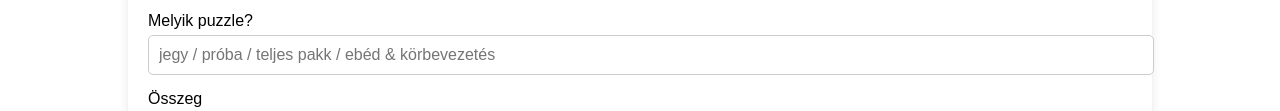
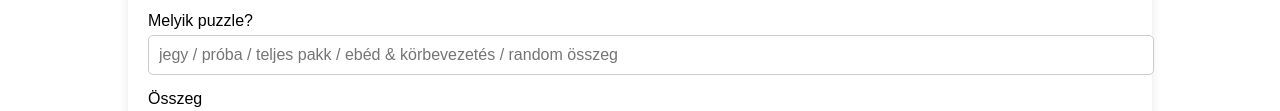
Before and after one commit to ViktorBazsi/IMeFeszt---ideiglenes, a plain HTML site: page index.html in a window 1280 px wide. Shown: the part 1500-1611 px from the top of the page. Drawn offline with Linux system fonts and the light colour scheme.

Commit message:
a melyik puzzle előkitöltésébe még betettem a random összeget is, hogy lássák nem kötelező puzzle-t venni.

```diff
--- a/index.html
+++ b/index.html
@@ -149,7 +149,7 @@
             type="text"
             id="konstrukt"
             name="konstrukt"
-            placeholder="jegy / próba / teljes pakk / ebéd & körbevezetés"
+            placeholder="jegy / próba / teljes pakk / ebéd & körbevezetés / random összeg"
             required
           />
 
```
